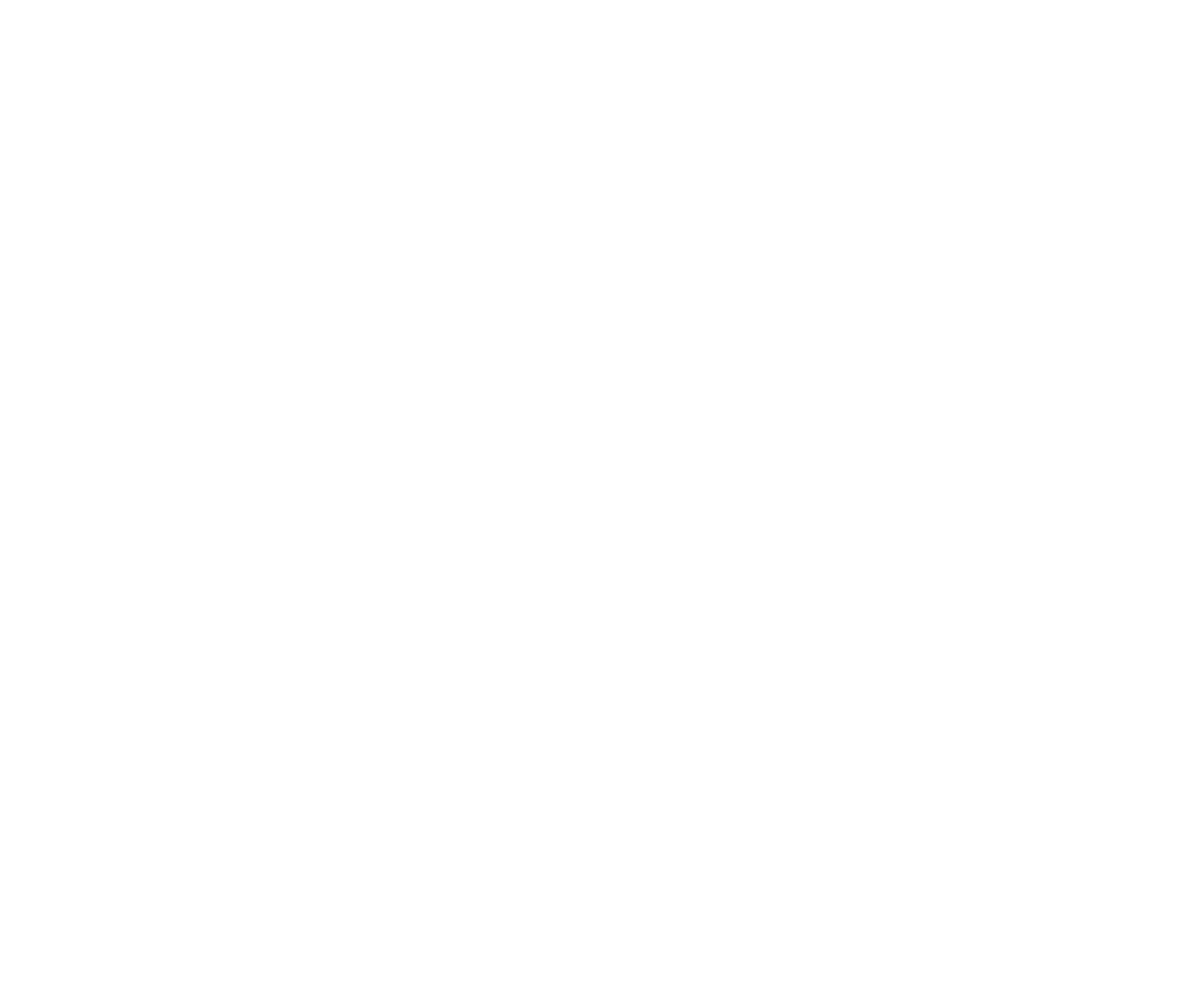
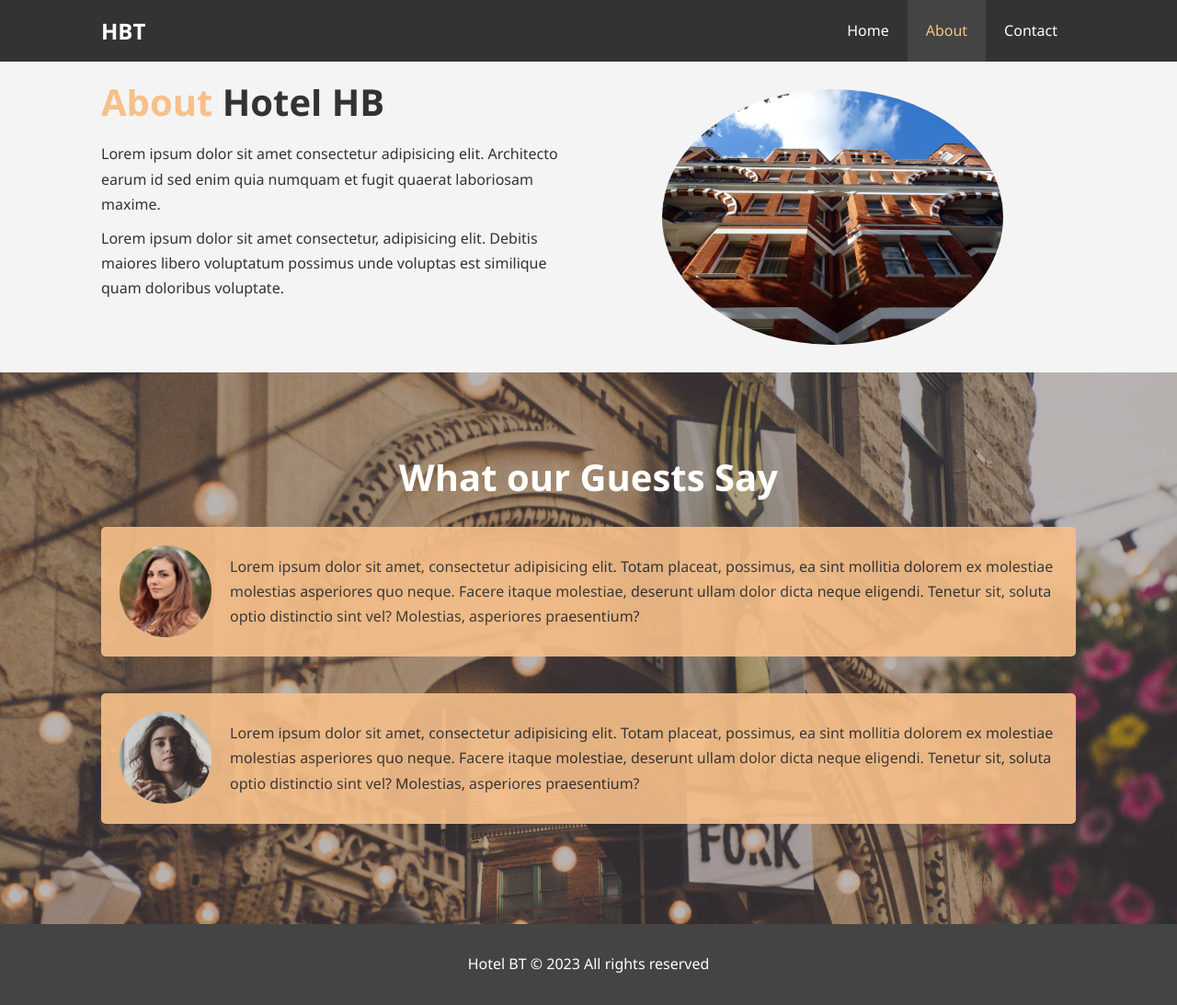
Before and after one commit to Ymuzhych/hotel_web, a plain HTML site: page about.html in a window 1280 px wide. Shown: the whole page at 92% size. Before the commit the page ends 800 px from the top, so only its background shows below. Drawn offline with Linux system fonts and the light colour scheme.

Commit message:
about & contact form

```diff
--- a/about.html
+++ b/about.html
@@ -0,0 +1,65 @@
+<!DOCTYPE html>
+<html lang="en">
+  <head>
+    <meta charset="UTF-8" />
+    <meta http-equiv="X-UA-Compatible" content="IE=edge" />
+    <meta name="viewport" content="width=device-width, initial-scale=1.0" />
+    <meta
+      name="description"
+      content="Welcome to the most extraordinary hotel in Austin Texas"
+    />
+    <meta name="keywords" content="hotel,austin hotel, us hotesl" />
+
+    <link rel="stylesheet" href="css/style.css" />
+    <title>Hotel BT | About</title>
+    <style></style>
+  </head>
+  <body>
+    <header>
+      <nav id="navbar">
+        <div class="container">
+          <h1 class="logo"><a href="index.html">HBT</a></h1>
+              <ul>
+                <li><a href="index.html">Home</a></li>
+                <li><a class="current" href="about.html">About</a></li>
+                <li><a href="contact.html">Contact</a></li>
+              </ul>
+        </div>
+      </nav>
+
+    </header>
+   <section id="about-info" class="bg-light py-3">
+    <div class="container">
+        <div class="info-left">
+            <h1 class="l-heading"><span class="text-primary">About</span> Hotel HB</h1>
+            <p>Lorem ipsum dolor sit amet consectetur adipisicing elit. Architecto earum id sed enim quia numquam et fugit quaerat laboriosam maxime.</p>
+            <p>Lorem ipsum dolor sit amet consectetur, adipisicing elit. Debitis maiores libero voluptatum possimus unde voluptas est similique quam doloribus voluptate.</p>
+
+        </div>
+        <div class="info-right">
+            <img src="./img/photo-2.jpg" alt="hotel">
+        </div>
+    </div>
+   </section>
+    <div class="clr"></div>
+    <section id="testimonials" class="py-3">
+        <div class="container">
+           <h2 class="l-heading">What our Guests Say</h2>
+           <div class="testimonial bg-primary">
+            <img src="./img/person-1.jpg" alt="Samantaha">
+            <p>Lorem ipsum dolor sit amet, consectetur adipisicing elit. Totam placeat, possimus, ea sint mollitia dolorem ex molestiae molestias asperiores quo neque. Facere itaque molestiae, deserunt ullam dolor dicta neque eligendi. Tenetur sit, soluta optio distinctio sint vel? Molestias, asperiores praesentium?</p>
+
+           </div>
+            <div class="testimonial bg-primary">
+            <img src="./img/person-2.jpg" alt="Jen">
+            <p>Lorem ipsum dolor sit amet, consectetur adipisicing elit. Totam placeat, possimus, ea sint mollitia dolorem ex molestiae molestias asperiores quo neque. Facere itaque molestiae, deserunt ullam dolor dicta neque eligendi. Tenetur sit, soluta optio distinctio sint vel? Molestias, asperiores praesentium?</p>
+
+           </div>
+        </div>
+    </section>
+    <footer id="main-footer">
+        <p>Hotel BT &copy; 2023 All rights reserved</p>
+    </footer>
+
+  </body>
+</html>
--- a/css/style.css
+++ b/css/style.css
@@ -65,6 +65,19 @@ p {
 }
 .clr{
     clear: both;
+}
+/* Padding */
+.py-1 {
+    padding: 10px 0;
+}
+.py-2 {
+    padding: 20px 0;
+}
+.py-3 {
+    padding: 30px 0;
+}
+.l-heading {
+    font-size: 40px;
 }
 /* Navbar */
 #navbar {
@@ -146,6 +159,69 @@ p {
 .box i {
     margin-bottom: 10px;
 }
+/* About Info */
+#about-info .info-right {
+    float: right;
+    width: 50%;
+    min-height: 10%;
+
+}
+#about-info .info-right img {
+    display: block;
+    margin: auto;
+    width: 70%;
+    border-radius: 50%;
+}
+#about-info .info-left {
+    float: left;
+    width: 50%;
+    min-height: 100%;
+}
+/* Testimonials */
+#testimonials{
+    height: 600px;
+    background: url("../img/test-bg.jpg") no-repeat center center/cover;
+    padding-top: 100px;
+}
+#testimonials h2 {
+    color: #fff;
+    text-align: center;
+    padding-bottom: 40px;
+}
+#testimonials .testimonial {
+    padding: 20px;
+    margin-bottom: 40px;
+    border-radius: 5px;
+    opacity: 0.9;
+}
+#testimonials .testimonial img {
+width: 100px;
+float: left;
+margin-right: 20px;
+border-radius: 50%;
+}
+/* Contact Form */
+#contact-form .form-group {
+    margin-bottom: 20px;
+}
+#contact-form label {
+    display: block;
+    margin-bottom: 5px;
+}
+#contact-form input,
+#contact-form textarea {
+    width: 100%;
+    padding: 10px;
+    border: 1px #ddd solid;
+}
+#contact-form textarea {
+    height: 200px;
+}
+#contact-form input:focus,
+#contact-form textarea:focus {
+outline: none;
+border-color: #f7c08a;
+}
 /* Main-footer */
 #main-footer {
     text-align: center;
```
Also changed, not shown: contact.html (+82 -0 lines).
